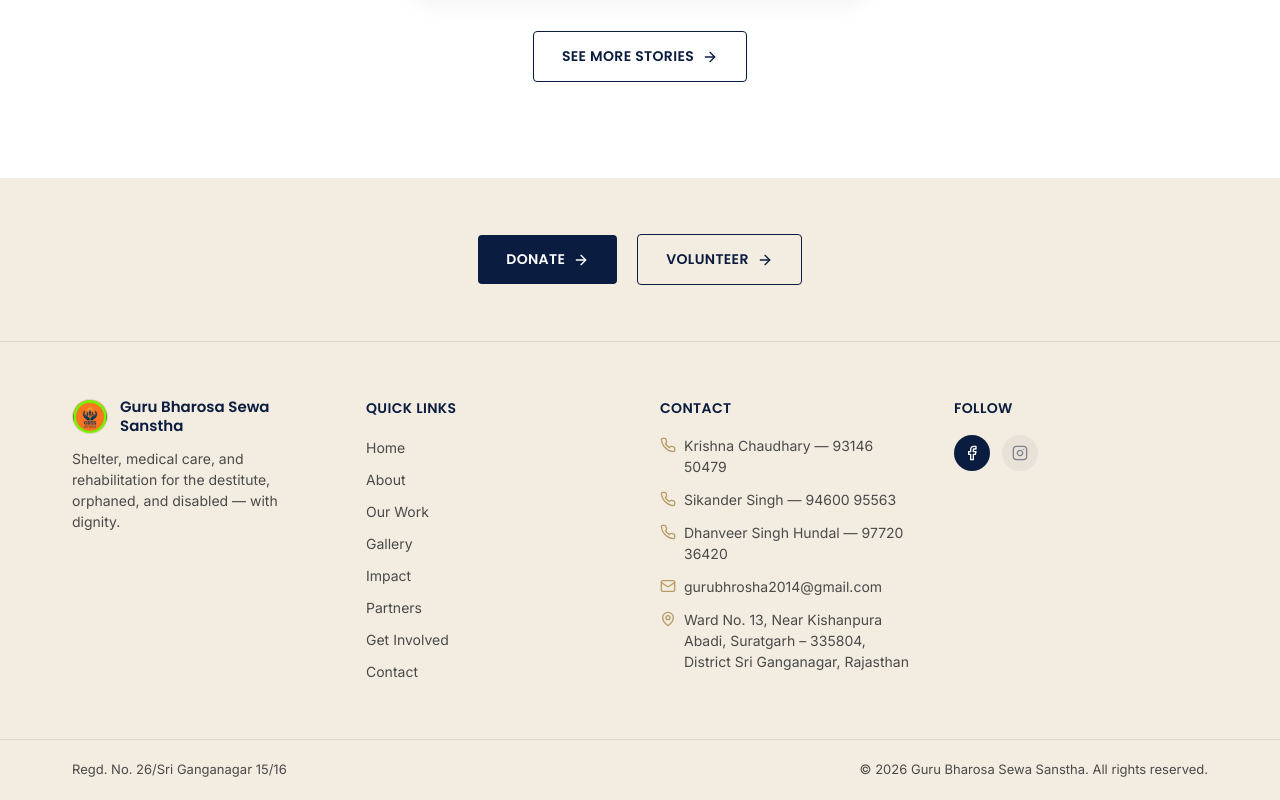
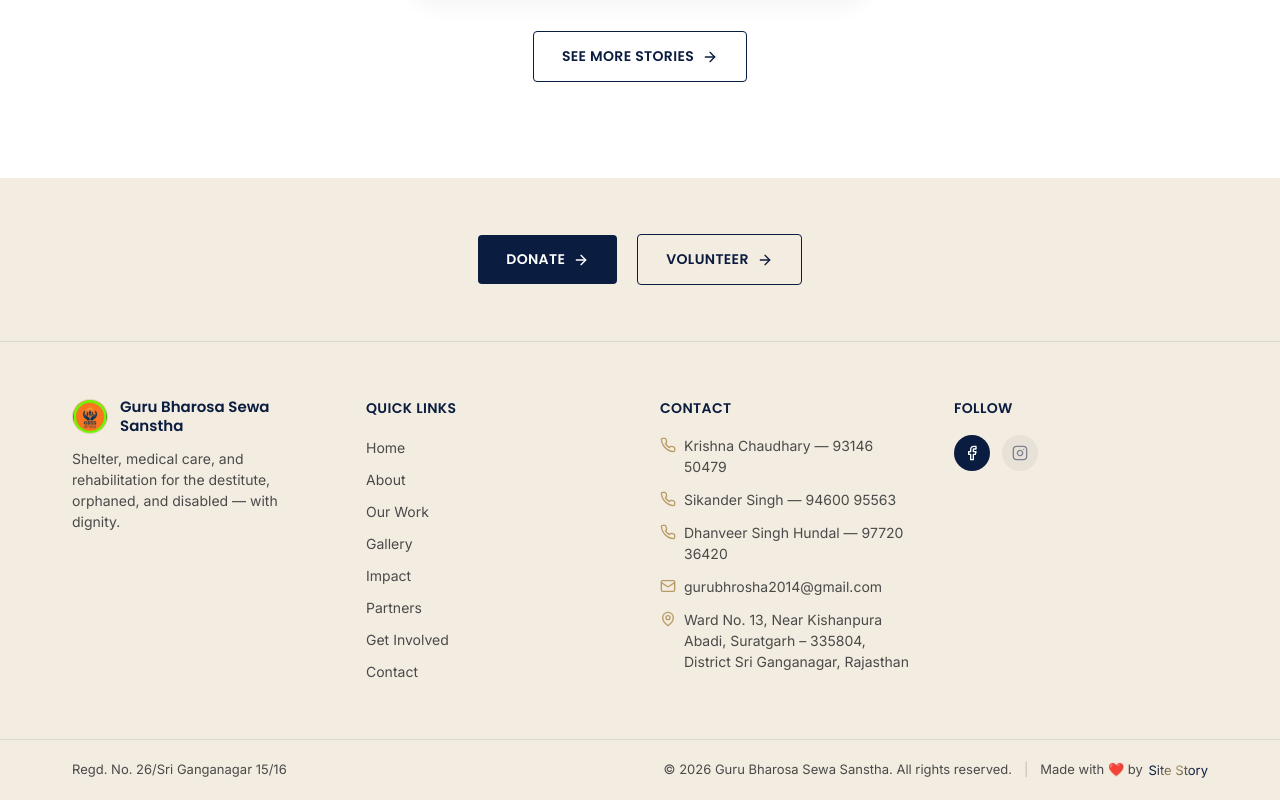
Before and after one commit to Kanishkp19/ngo, a Next.js app: page / in a window 1280 px wide. Shown: the part 2954-3754 px from the top of the page. Built offline with nearby package versions, Linux system fonts and the light colour scheme.

Commit message:
Integrate ShinyText component and add footer credits link

```diff
--- a/components/layout/SiteFooter.tsx
+++ b/components/layout/SiteFooter.tsx
@@ -3,6 +3,7 @@
 import { Phone, MapPin, Facebook, Instagram, Mail } from "lucide-react";
 import { siteIdentity, navLinks } from "@/content/site";
 import { namedContacts } from "@/content/team";
+import ShinyText from "@/components/media/ShinyText";
 
 export default function SiteFooter() {
   return (
@@ -92,9 +93,28 @@
       </div>
 
       <div className="border-t border-navy-10">
-        <div className="max-w-[1200px] mx-auto px-5 md:px-8 py-5 flex flex-col md:flex-row items-center justify-between gap-2 text-[13px] text-charcoal">
+        <div className="max-w-[1200px] mx-auto px-5 md:px-8 py-5 flex flex-col md:flex-row items-center justify-between gap-3 text-[13px] text-charcoal">
           <span>{siteIdentity.registration}</span>
-          <span>&copy; {new Date().getFullYear()} {siteIdentity.nameEnglish}. All rights reserved.</span>
+          <div className="flex flex-col sm:flex-row items-center gap-2 sm:gap-3 text-center sm:text-left">
+            <span>&copy; {new Date().getFullYear()} {siteIdentity.nameEnglish}. All rights reserved.</span>
+            <span className="hidden sm:inline text-charcoal/30">|</span>
+            <span className="text-[13px]">
+              Made with ❤️ by{" "}
+              <a
+                href="https://www.site-story.site/"
+                target="_blank"
+                rel="noopener noreferrer"
+                className="hover:underline font-600 inline-block align-middle ml-0.5"
+              >
+                <ShinyText
+                  text="Site Story"
+                  speed={2.5}
+                  color="#0A1C3F"
+                  shineColor="#B89C65"
+                />
+              </a>
+            </span>
+          </div>
         </div>
       </div>
     </footer>
--- /dev/null
+++ b/components/media/ShinyText.css
@@ -0,0 +1,3 @@
+.shiny-text {
+  display: inline-block;
+}
--- /dev/null
+++ b/components/media/ShinyText.tsx
@@ -0,0 +1,130 @@
+"use client";
+
+import { useState, useCallback, useEffect, useRef } from 'react';
+import { motion, useMotionValue, useAnimationFrame, useTransform } from 'framer-motion';
+import './ShinyText.css';
+
+type ShinyTextProps = {
+  text: string;
+  disabled?: boolean;
+  speed?: number;
+  className?: string;
+  color?: string;
+  shineColor?: string;
+  spread?: number;
+  yoyo?: boolean;
+  pauseOnHover?: boolean;
+  direction?: 'left' | 'right';
+  delay?: number;
+};
+
+export default function ShinyText({
+  text,
+  disabled = false,
+  speed = 2,
+  className = '',
+  color = '#b5b5b5',
+  shineColor = '#ffffff',
+  spread = 120,
+  yoyo = false,
+  pauseOnHover = false,
+  direction = 'left',
+  delay = 0
+}: ShinyTextProps) {
+  const [isPaused, setIsPaused] = useState(false);
+  const progress = useMotionValue(0);
+  const elapsedRef = useRef(0);
+  const lastTimeRef = useRef<number | null>(null);
+  const directionRef = useRef(direction === 'left' ? 1 : -1);
+
+  const animationDuration = speed * 1000;
+  const delayDuration = delay * 1000;
+
+  useAnimationFrame(time => {
+    if (disabled || isPaused) {
+      lastTimeRef.current = null;
+      return;
+    }
+
+    if (lastTimeRef.current === null) {
+      lastTimeRef.current = time;
+      return;
+    }
+
+    const deltaTime = time - lastTimeRef.current;
+    lastTimeRef.current = time;
+
+    elapsedRef.current += deltaTime;
+
+    if (yoyo) {
+      const cycleDuration = animationDuration + delayDuration;
+      const fullCycle = cycleDuration * 2;
+      const cycleTime = elapsedRef.current % fullCycle;
+
+      if (cycleTime < animationDuration) {
+        // Forward animation: 0 -> 100
+        const p = (cycleTime / animationDuration) * 100;
+        progress.set(directionRef.current === 1 ? p : 100 - p);
+      } else if (cycleTime < cycleDuration) {
+        // Delay at end
+        progress.set(directionRef.current === 1 ? 100 : 0);
+      } else if (cycleTime < cycleDuration + animationDuration) {
+        // Reverse animation: 100 -> 0
+        const reverseTime = cycleTime - cycleDuration;
+        const p = 100 - (reverseTime / animationDuration) * 100;
+        progress.set(directionRef.current === 1 ? p : 100 - p);
+      } else {
+        // Delay at start
+        progress.set(directionRef.current === 1 ? 0 : 100);
+      }
+    } else {
+      const cycleDuration = animationDuration + delayDuration;
+      const cycleTime = elapsedRef.current % cycleDuration;
+
+      if (cycleTime < animationDuration) {
+        // Animation phase: 0 -> 100
+        const p = (cycleTime / animationDuration) * 100;
+        progress.set(directionRef.current === 1 ? p : 100 - p);
+      } else {
+        // Delay phase - hold at end (shine off-screen)
+        progress.set(directionRef.current === 1 ? 100 : 0);
+      }
+    }
+  });
+
+  useEffect(() => {
+    directionRef.current = direction === 'left' ? 1 : -1;
+    elapsedRef.current = 0;
+    progress.set(0);
+  }, [direction, progress]);
+
+  // Transform: p=0 -> 150% (shine off right), p=100 -> -50% (shine off left)
+  const backgroundPosition = useTransform(progress, p => `${150 - p * 2}% center`);
+
+  const handleMouseEnter = useCallback(() => {
+    if (pauseOnHover) setIsPaused(true);
+  }, [pauseOnHover]);
+
+  const handleMouseLeave = useCallback(() => {
+    if (pauseOnHover) setIsPaused(false);
+  }, [pauseOnHover]);
+
+  const gradientStyle = {
+    backgroundImage: `linear-gradient(${spread}deg, ${color} 0%, ${color} 35%, ${shineColor} 50%, ${color} 65%, ${color} 100%)`,
+    backgroundSize: '200% auto',
+    WebkitBackgroundClip: 'text',
+    backgroundClip: 'text',
+    WebkitTextFillColor: 'transparent'
+  } as React.CSSProperties;
+
+  return (
+    <motion.span
+      className={`shiny-text ${className}`}
+      style={{ ...gradientStyle, backgroundPosition }}
+      onMouseEnter={handleMouseEnter}
+      onMouseLeave={handleMouseLeave}
+    >
+      {text}
+    </motion.span>
+  );
+}
--- a/package.json
+++ b/package.json
@@ -10,6 +10,7 @@
   },
   "dependencies": {
     "@use-gesture/react": "^10.3.1",
+    "framer-motion": "^12.42.2",
     "gsap": "^3.15.0",
     "lucide-react": "^0.383.0",
     "next": "14.2.35",
```
Also changed, not shown: 2 other files (tests, documents, lock files or other folders).
